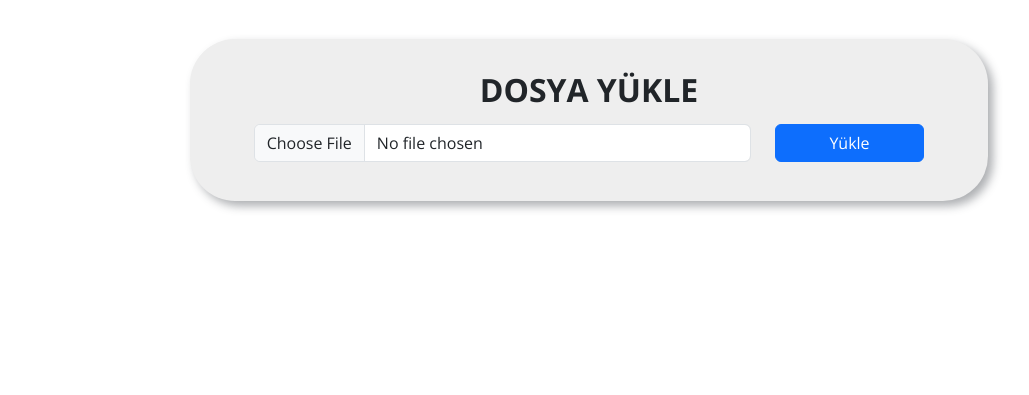
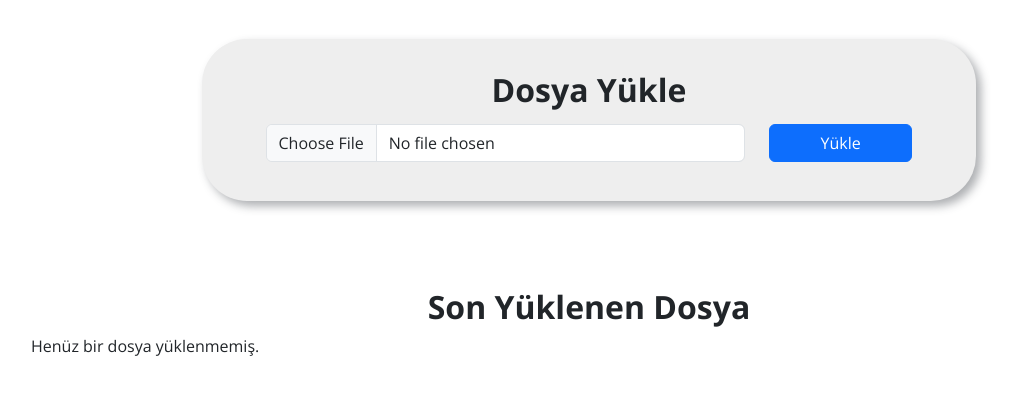
Before and after one commit to UtkuYURT/bitirme, a Flask app: page /upload in a window 1280 px wide. Shown: the top 395 px of the page, without its empty margins (51-1080 px from the left). Run offline with Flask 3, Linux system fonts and the light colour scheme; some libraries are stand-ins or nearby versions.

Commit message:
bitirme bitirememe

```diff
--- a/app.py
+++ b/app.py
@@ -1,7 +1,10 @@
 import os
-from flask import Flask, render_template, request, redirect, url_for, flash
+from flask import Flask, render_template, request, redirect, url_for, flash, send_file
+from io import BytesIO
 from db import init_db, sign_up, sign_in, save_file
 from dotenv import load_dotenv
+import pyodbc
+from flask import session
 
 load_dotenv()
 
@@ -11,7 +14,7 @@ app.secret_key = 'gizli_anahtar'
 # MSSQL DB Settings
 DATABASE_CONFIG = {
     'DRIVER': '{ODBC Driver 17 for SQL Server}',
-    'SERVER': '10.60.124.192',  # Server IP
+    'SERVER': '172.19.65.203',  # Server IP
     'DATABASE': 'deneme',
     'UID': 'sa',  # Kullanıcı adı
     'PWD': 'Deneme'  # Şifre
@@ -21,10 +24,60 @@ DATABASE_CONFIG = {
 with app.app_context():
     init_db(DATABASE_CONFIG)  # Veritabanı bağlantısını başlatır.
 
+
 def allowed_file(filename):
     ALLOWED_EXTENSIONS = {'png', 'jpg', 'jpeg', 'gif', 'pdf', 'docx'}
     return '.' in filename and filename.rsplit('.', 1)[1].lower() in ALLOWED_EXTENSIONS
 
+def get_latest_file_from_db(db_config, user_id):
+    """Giriş yapan kullanıcının yüklediği son dosyayı getirir."""
+    try:
+        conn = pyodbc.connect(
+            f'DRIVER={db_config["DRIVER"]};'
+            f'SERVER={db_config["SERVER"]};'
+            f'DATABASE={db_config["DATABASE"]};'
+            f'UID={db_config["UID"]};'
+            f'PWD={db_config["PWD"]}'
+        )
+        cursor = conn.cursor()
+
+        # Kullanıcının yüklediği son dosyayı getiren sorgu
+        query = """
+        SELECT TOP 1 filename, filedata
+        FROM files
+        WHERE CreateUserId = ? AND filename LIKE '%.pdf'
+        ORDER BY Id DESC
+        """
+        cursor.execute(query, (user_id,))
+        file = cursor.fetchone()
+
+        conn.close()
+
+        if file:
+            return {'filename': file[0], 'filedata': file[1]}
+        else:
+            return None
+    except Exception as e:
+        print(f"Error: {e}")
+        return None
+
+# PDF dosyasını tarayıcıda gösterme route'u
+@app.route('/get_latest_file')
+def get_latest_file():
+    user_id = session.get('user_id')  # Kullanıcı ID'sini al
+    last_file = get_latest_file_from_db(DATABASE_CONFIG, user_id)  # Veritabanından son dosyayı al
+
+    if last_file:
+        # PDF dosyasını BytesIO ile sararak gönder
+        return send_file(BytesIO(last_file['filedata']),
+                         mimetype='application/pdf',  # PDF mimetype'ı
+                         as_attachment=False,  # Dosya tarayıcıda görüntülenecek, indirilmeyecek
+                         download_name=last_file['filename'])  # Dosya adını belirt
+    else:
+        flash("Henüz bir dosya yüklenmedi.", "danger")
+        return redirect(url_for('main_page'))
+
+# Dosya yükleme ve kaydetme
 @app.route('/upload', methods=['GET', 'POST'])
 def upload_file_route():
     if request.method == 'POST':
@@ -37,7 +90,15 @@ def upload_file_route():
         if file and allowed_file(file.filename):
             filename = file.filename
             filedata = file.read()  # Dosyayı binary olarak oku
-            save_file(filename, filedata)  # Veritabanına kaydet
+
+            # Kullanıcı ID'sini session'dan al
+            user_id = session.get('user_id')
+            if not user_id:
+                flash('Giriş yapmalısınız!', 'danger')
+                return redirect(url_for('home'))
+
+            # Dosyayı kaydet ve kullanıcı ID'sini ekle
+            save_file(filename, filedata, user_id)
             flash('Dosya başarıyla yüklendi', 'success')
             return redirect(url_for('main_page'))
         else:
@@ -45,26 +106,6 @@ def upload_file_route():
             return redirect(request.url)
 
     return render_template('main_page.html')
-
-@app.route('/')
-def home():
-    return render_template('index.html')
-
-@app.route('/', methods=['POST'])
-def sign_in_route():
-    email = request.form['e-mail']
-    password = request.form['sifre']
-    user = sign_in(email, password)
-    if user:
-        flash("Giriş Başarılı", "success")
-        return redirect(url_for('main_page'))
-    else:
-        flash("Giriş Başarısız", "danger")
-        return redirect(url_for('home'))
-
-@app.route('/register')
-def register():
-    return render_template('register.html')
 
 @app.route('/register', methods=['POST'])
 def sign_up_route():
@@ -79,9 +120,43 @@ def sign_up_route():
         flash("Kayıt Başarısız", "danger")
         return redirect(url_for('register'))
 
+# Ana sayfa route'u
 @app.route('/main_page')
 def main_page():
-    return render_template('main_page.html')
+    user_id = session.get('user_id')  # Kullanıcı ID'sini al
+    last_file = get_latest_file_from_db(DATABASE_CONFIG, user_id)  # Son yüklenen dosya bilgisini al
+    return render_template('main_page.html', last_file=last_file)  # Dosya bilgisini şablona gönder
+
+
+# Anasayfa route'u (giriş)
+@app.route('/')
+def home():
+    return render_template('index.html')
+
+
+# Kayıt route'u
+@app.route('/register')
+def register():
+    return render_template('register.html')
+
+# Giriş işlemi
+@app.route('/', methods=['POST'])
+
+
+@app.route('/sign_up', methods=['POST'])
+def sign_in_route():
+    email = request.form['e-mail']
+    password = request.form['sifre']
+    user = sign_in(email, password)
+    if user:
+        session['user_id'] = user[0]  # Kullanıcı ID'sini session'a kaydet
+        flash("Giriş Başarılı", "success")
+        return redirect(url_for('main_page'))
+    else:
+        flash("Giriş Başarısız", "danger")
+        return redirect(url_for('home'))
+
+
 
 if __name__ == '__main__':
     app.run(debug=True)
--- a/templates/main_page.html
+++ b/templates/main_page.html
@@ -9,8 +9,7 @@ content %}
       enctype="multipart/form-data"
     >
       <div class="row">
-        <h2 class="text-center fw-bold">DOSYA YÜKLE</h2>
-
+        <h2 class="text-center fw-bold">Dosya Yükle</h2>
         <div class="form-group col-9">
           <input
             type="file"
@@ -20,7 +19,6 @@ content %}
             required
           />
         </div>
-
         <div class="form-group col-3">
           <button type="submit" class="col-4 btn btn-primary w-100">
             Yükle
@@ -40,7 +38,32 @@ content %}
     </div>
     {% endif %} {% endwith %}
   </div>
+
+  <div class="mt-5">
+    <h2 class="text-center fw-bold">Son Yüklenen Dosya</h2>
+
+    {% if last_file %}
+    <p><strong>Dosya Adı:</strong> {{ last_file.filename }}</p>
+
+    {% if last_file.filename.endswith('.pdf') %}
+    <!-- PDF dosyasını tarayıcıda görüntüleme -->
+    <object
+      data="{{ url_for('get_latest_file') }}"
+      type="application/pdf"
+      width="100%"
+      height="600px"
+    >
+      Tarayıcınız PDF görüntülemeyi desteklemiyor.
+    </object>
+    {% else %}
+    <p>Dosya türü: {{ last_file.filename }}</p>
+    <p>Bu dosya PDF değil, dolayısıyla görüntülenemez.</p>
+    {% endif %} {% else %}
+    <p>Henüz bir dosya yüklenmemiş.</p>
+    {% endif %}
+  </div>
 </div>
 
 <script src="{{ url_for('static', filename='js/script.js') }}"></script>
+
 {% endblock %}
```
Also changed, not shown: db.py (+5 -6 lines).
